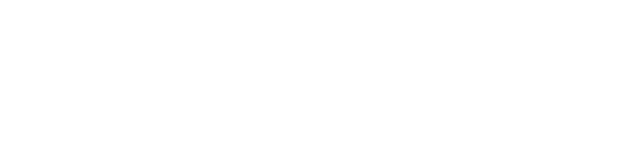
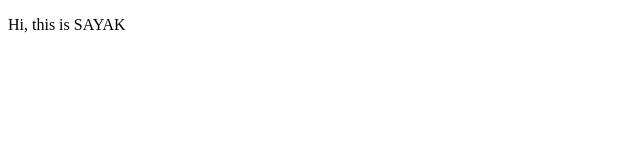
Before and after one commit to Human-ctrl-ai/Prac-Version-Control-, a plain HTML site: page index.html in a window 1280 px wide. Shown: the whole page, without its empty margins (0-640 px from the left). Drawn offline with Linux system fonts and the light colour scheme.

Commit message:
MINOR changes

```diff
--- a/index.html
+++ b/index.html
@@ -6,6 +6,6 @@
     <title>Document</title>
 </head>
 <body>
-
+    <p>Hi, this is SAYAK</p>
 </body>
 </html>
```
